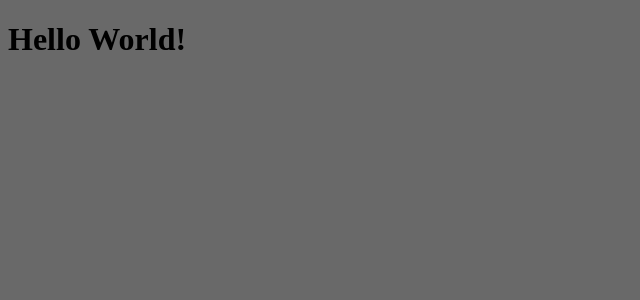
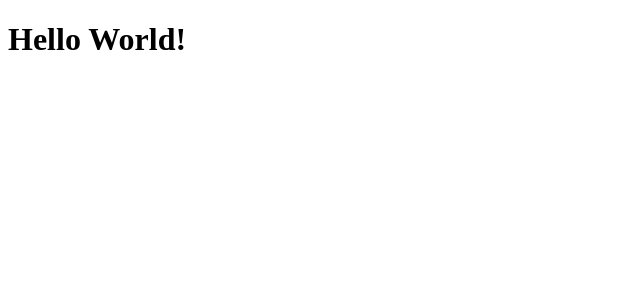
Before and after one commit to cade3031/wied-enterprise, a React (Create React App) app: page / in a window 1280 px wide. Shown: the top 300 px of the page, without its empty margins (0-640 px from the left). Built offline with nearby package versions, Linux system fonts and the light colour scheme.

Commit message:
changed background color

```diff
--- a/src/App.css
+++ b/src/App.css
@@ -1,3 +1,3 @@
  body {
-     background-color: rgb(105, 105, 105);
+     background-color: linear-gradient(90deg, white, lightgreen, darkblue);
  }
```
